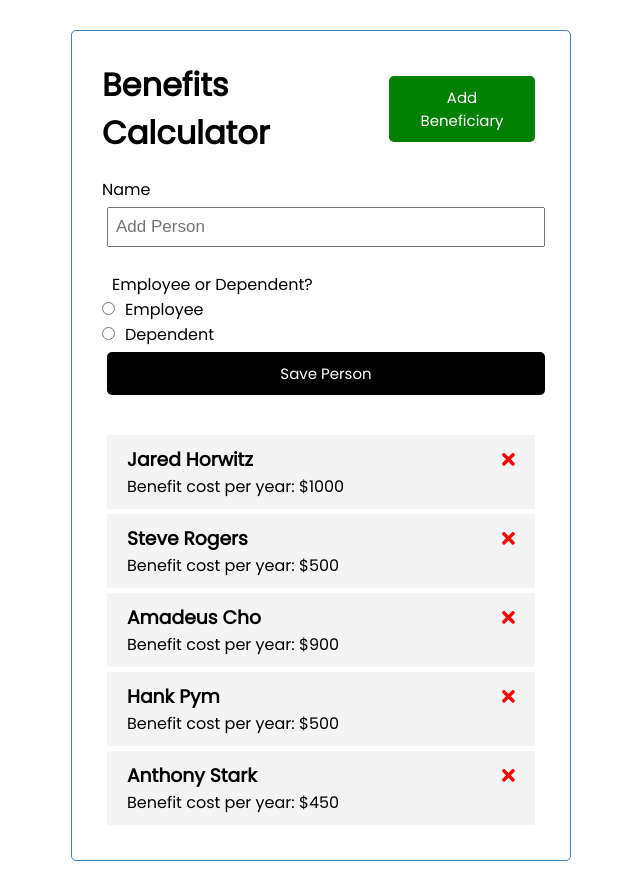
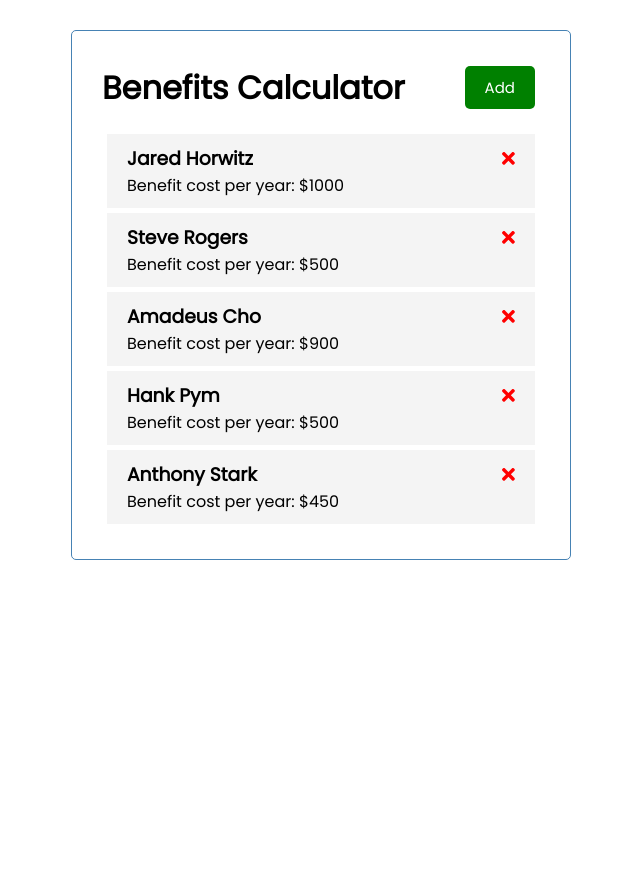
Before and after one commit to jhorwitz789/PaylocityCodingChallenge, an Angular app in the folder paylocity-coding-challenge/: page / in a window 1280 px wide. Shown: the whole page, without its empty margins (319-959 px from the left). After the commit the page ends 800 px from the top, so only its background shows below. Built offline with nearby package versions, Linux system fonts and the light colour scheme; data requests are answered from the project's data file.

Commit message:
form toggle functionality
Added ability to toggle whether the form is shown or not

```diff
--- a/paylocity-coding-challenge/src/app/components/add-person/add-person.component.html
+++ b/paylocity-coding-challenge/src/app/components/add-person/add-person.component.html
@@ -1,4 +1,4 @@
-<form class="add-form" (ngSubmit)="onSubmit()">
+<form *ngIf="showAddPerson" class="add-form" (ngSubmit)="onSubmit()">
     <div class="form-control">
         <label for="name">Name</label>
         <input type="text" name="name" [(ngModel)]="name" id="name" placeholder="Add Person">
--- a/paylocity-coding-challenge/src/app/components/add-person/add-person.component.ts
+++ b/paylocity-coding-challenge/src/app/components/add-person/add-person.component.ts
@@ -1,6 +1,8 @@
 import { Component, OnInit, Output, EventEmitter } from '@angular/core';
 import { PersonType } from 'src/app/PersonType';
 import { Person } from "../../Person";
+import { UiService } from "../../services/ui.service"
+import { Subscription } from "rxjs";
 
 @Component({
   selector: 'app-add-person',
@@ -13,8 +15,12 @@ export class AddPersonComponent implements OnInit {
   type: PersonType = PersonType.employee;
   hasDiscount: Boolean = false;
   cost: number = 0;
+  showAddPerson!: boolean;
+  subscription: Subscription;
 
-  constructor() { }
+  constructor(private uiService: UiService) {
+    this.subscription = this.uiService.onToggle().subscribe(value => this.showAddPerson = value);
+  }
 
   ngOnInit(): void {}
 
--- a/paylocity-coding-challenge/src/app/components/header/header.component.html
+++ b/paylocity-coding-challenge/src/app/components/header/header.component.html
@@ -1,4 +1,8 @@
 <header>
     <h1>{{title}}</h1>
-    <app-button text="Add Beneficiary" color="green" (btnClick)="toggleAddDependent()"></app-button>
+    <app-button
+        text="{{ showAddPerson ? 'Close' : 'Add' }}"
+        color="{{ showAddPerson ? 'red' : 'green' }}"
+        (btnClick)="toggleAddPerson()">
+    </app-button>
 </header>
--- a/paylocity-coding-challenge/src/app/components/header/header.component.ts
+++ b/paylocity-coding-challenge/src/app/components/header/header.component.ts
@@ -1,4 +1,6 @@
 import { Component, OnInit } from '@angular/core';
+import { UiService } from "../../services/ui.service"
+import { Subscription } from 'rxjs';
 
 @Component({
   selector: 'app-header',
@@ -6,13 +8,17 @@ import { Component, OnInit } from '@angular/core';
   styleUrls: ['./header.component.css']
 })
 export class HeaderComponent implements OnInit {
+  showAddPerson!: boolean;
+  subscription!: Subscription;
+  title: string = 'Benefits Calculator';
 
-  title: string = 'Benefits Calculator';
-  constructor() { }
+  constructor(private uiService: UiService) {
+    this.subscription = this.uiService.onToggle().subscribe(value => this.showAddPerson = value);
+  }
 
   ngOnInit(): void {}
 
-  toggleAddDependent() {
-    console.log('toggle');
+  toggleAddPerson() {
+    this.uiService.toggleAddPerson();
   }
 }
--- /dev/null
+++ b/paylocity-coding-challenge/src/app/services/ui.service.ts
@@ -0,0 +1,21 @@
+import { Injectable } from '@angular/core';
+import { Observable, Subject } from 'rxjs';
+
+@Injectable({
+  providedIn: 'root'
+})
+export class UiService {
+  private showAddPerson: boolean = false;
+  private subject = new Subject<any>();
+
+  constructor() { }
+
+  toggleAddPerson(): void {
+    this.showAddPerson = !this.showAddPerson;
+    this.subject.next(this.showAddPerson);
+  }
+
+  onToggle(): Observable<any> {
+    return this.subject.asObservable();
+  }
+}
```
Also changed, not shown: 1 other file (tests, documents, lock files or other folders).
